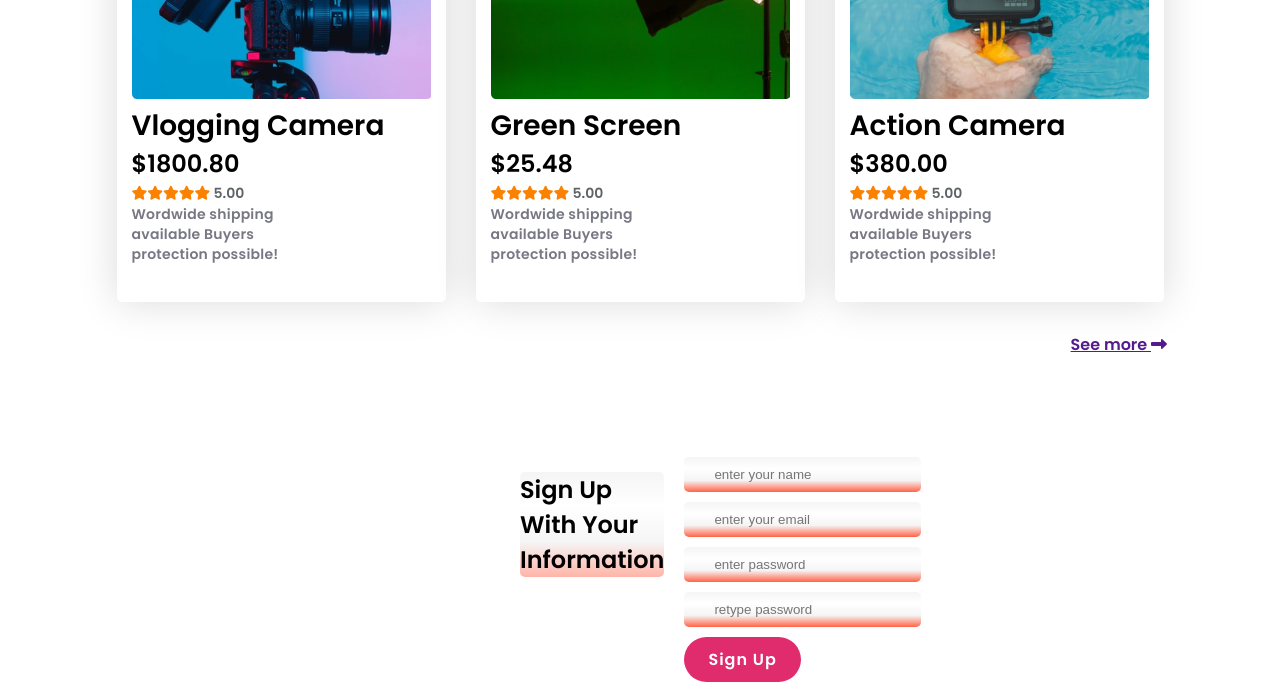
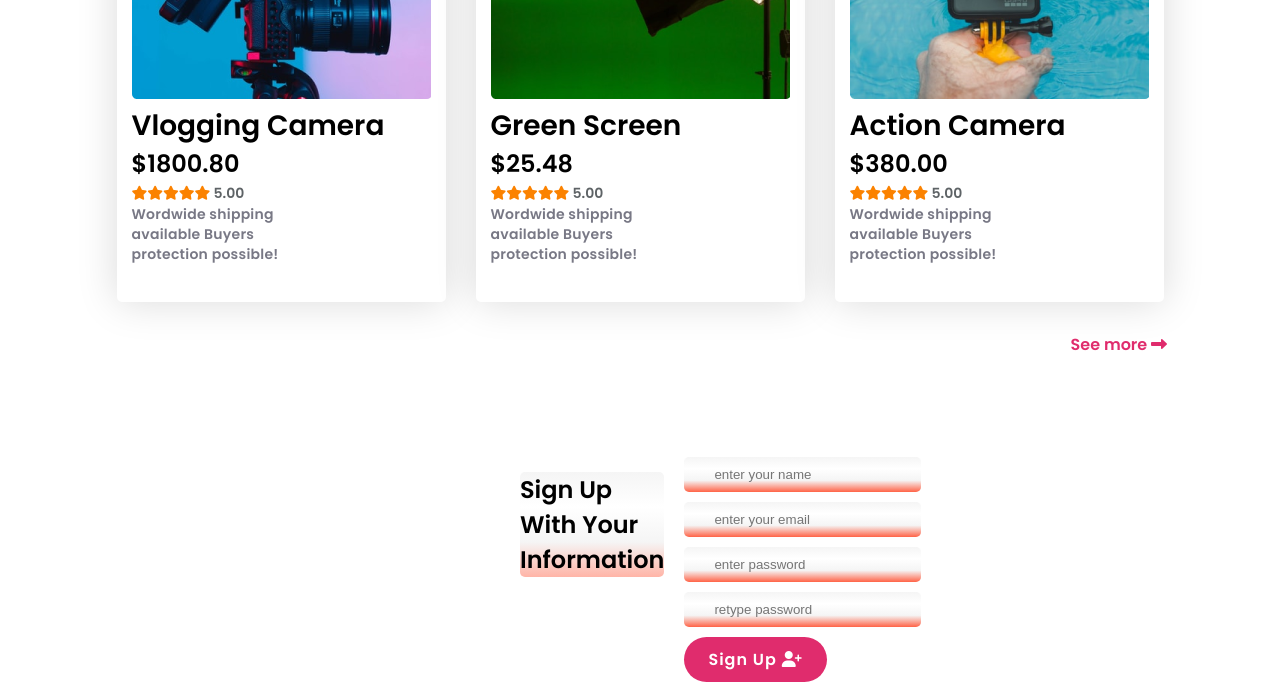
Before and after one commit to sasohan0/traveler-gear, a plain HTML site: page index.html in a window 1280 px wide. Shown: the part 2166-2855 px from the top of the page. Drawn offline with Linux system fonts and the light colour scheme.

Commit message:
sign up icon added

```diff
--- a/css/style.css
+++ b/css/style.css
@@ -176,8 +176,12 @@ line-height: 150%;
 .see-more{
     position: relative;
     left: 290%;
+
 }
-
+.see-more a{
+     text-decoration: none;
+    color: #E02C6D;
+}
 /* Creative Area */
 .form{
     display: grid;
--- a/index.html
+++ b/index.html
@@ -292,7 +292,8 @@
                     <input class="field" type="email" placeholder="enter your email">
                     <input class="field" type="password" placeholder="enter password">
                     <input class="field" type="password" placeholder="retype password">
-                    <div class="button-container"><button class="primary-button">Sign Up</button></div>
+                    <div class="button-container"><button class="primary-button">Sign Up <i
+                                class="fas fa-user-plus"></i></button></div>
                 </form>
 
             </div>
```
